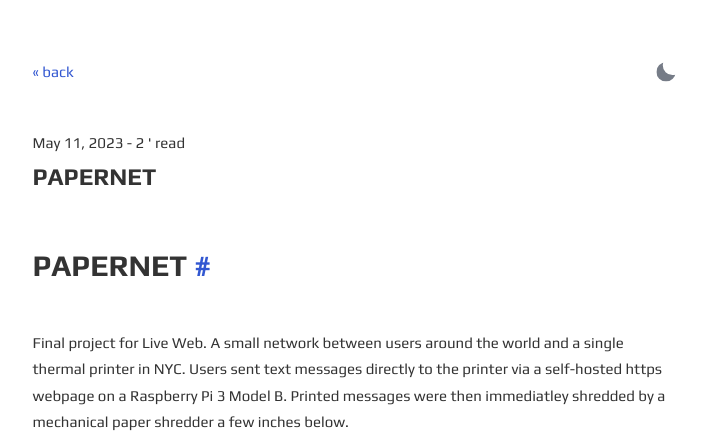
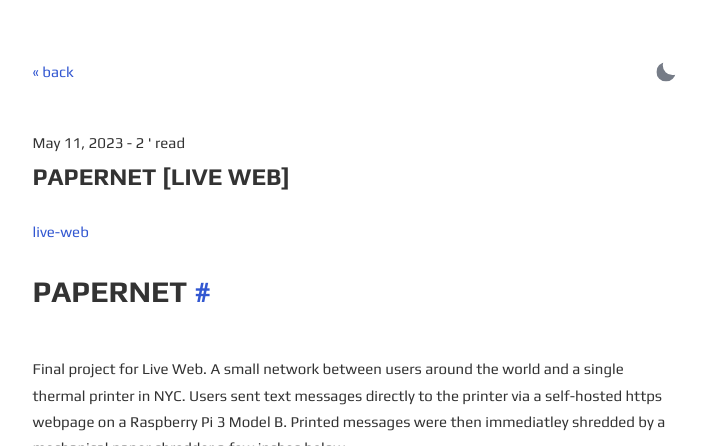
Before and after one commit to ratemypraxis/itp, a Jekyll site: the page built from _posts/2023-05-11-papernet.md, in a window 1280 px wide and 900 px high, cut to the strip 0-446 px from the top of the window. Shown: the whole strip, without its empty margins (285-991 px from the left). Built offline with Jekyll 4.4.1, drawn with Linux system fonts in a browser that asks for light colours; comment, search, counter and statistics services are not loaded.

Commit message:
Update 2023-05-11-papernet.md

```diff
--- a/_posts/2023-05-11-papernet.md
+++ b/_posts/2023-05-11-papernet.md
@@ -1,3 +1,11 @@
+---
+layout: post
+title: Papernet [Live Web]
+description:
+summary:
+tags: live-web
+---
+
 Papernet
 ========
 
```
